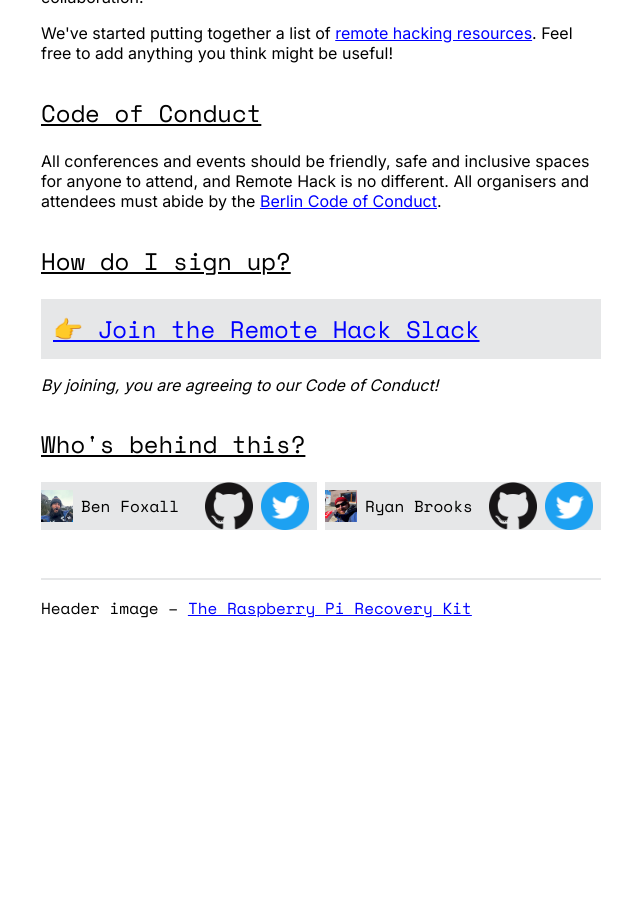
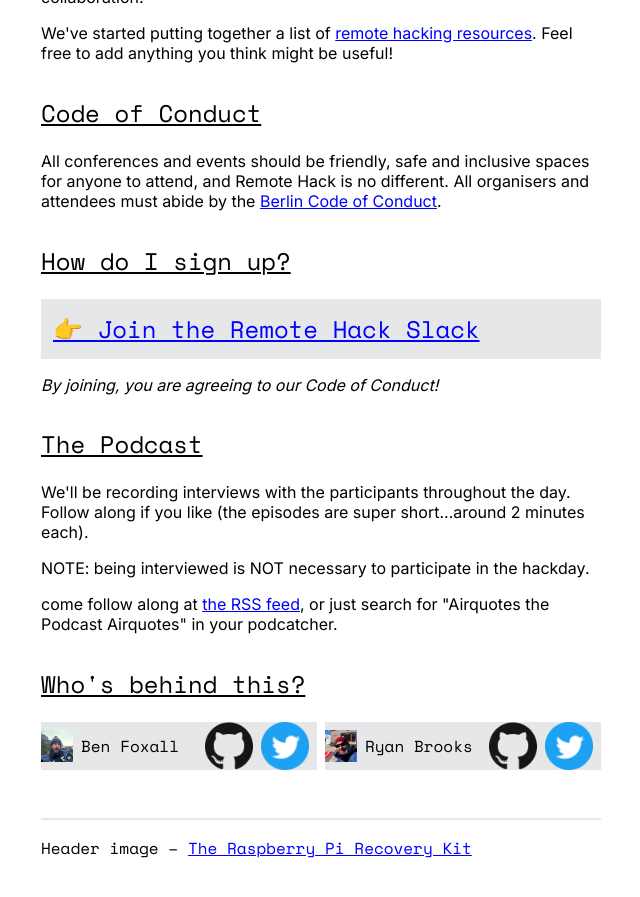
Before and after one commit to remotehack/remotehack.github.io, a Jekyll site: the page built from index.html, in a window 1280 px wide and 900 px high, scrolled down 1916 px. Shown: the top 897 px of the window, without its empty margins (319-959 px from the left). Built offline with Jekyll 4.4.1, drawn with Linux system fonts in a browser that asks for light colours; before the commit the page ends 2576 px from its top, so only the background shows below that.

Commit message:
add a note about the podcast to the main page

```diff
--- a/index.html
+++ b/index.html
@@ -130,6 +130,13 @@ end: 2020-05-30T16:30Z
 
 <p><em>By joining, you are agreeing to our Code of Conduct!</em></p>
 
+<h2>The Podcast</h2>
+<p>We'll be recording interviews with the participants throughout the day. Follow along
+  if you like (the episodes are super short...around 2 minutes each).
+</p>
+<p>NOTE: being interviewed is NOT necessary to participate in the hackday.</p>
+<p>come follow along at <a href="https://remotehack.space/live/feed">the RSS feed</a>, or just
+search for "Airquotes the Podcast Airquotes" in your podcatcher.</p>
 <!--
 <h2>How do I sign up?</h2>
 <ol>
```
